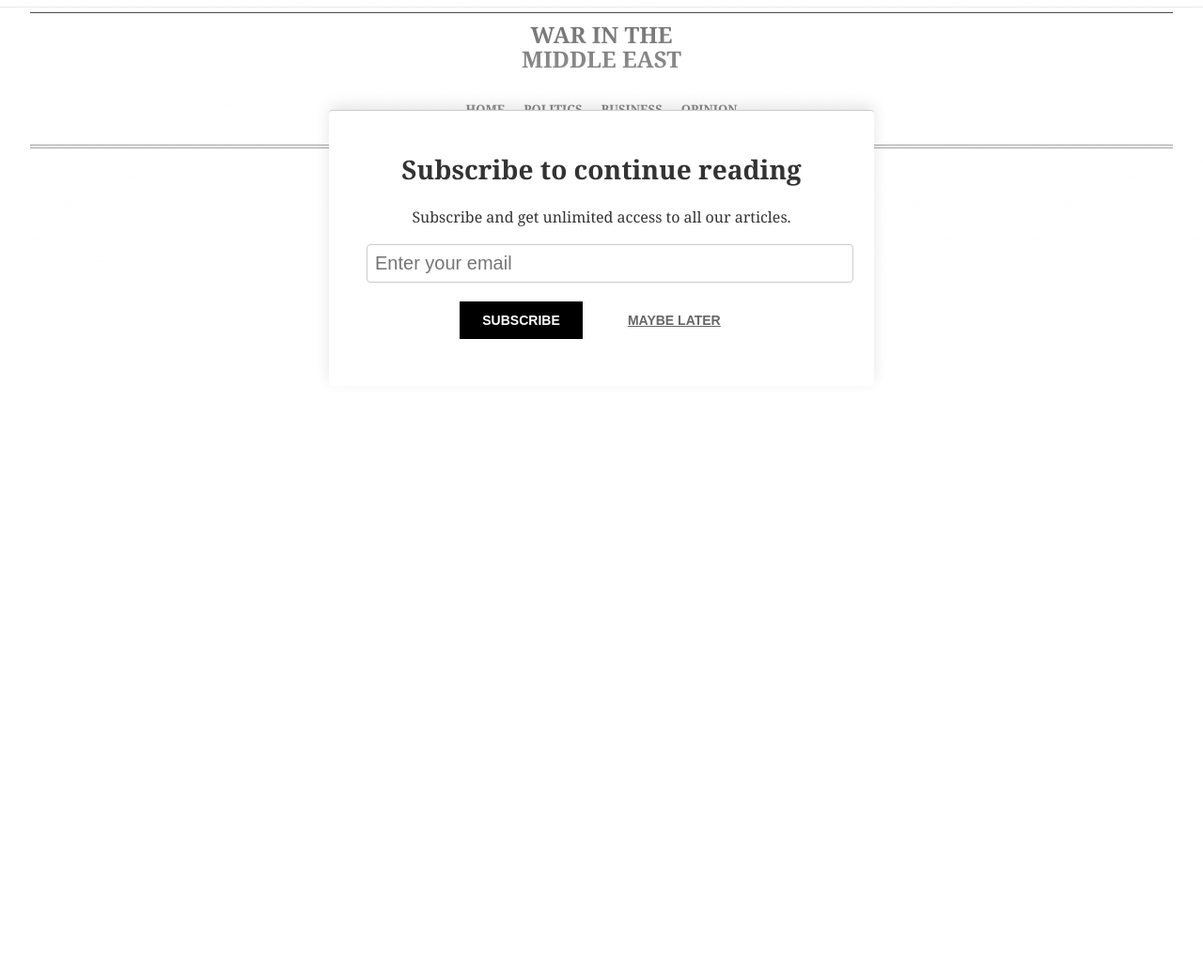
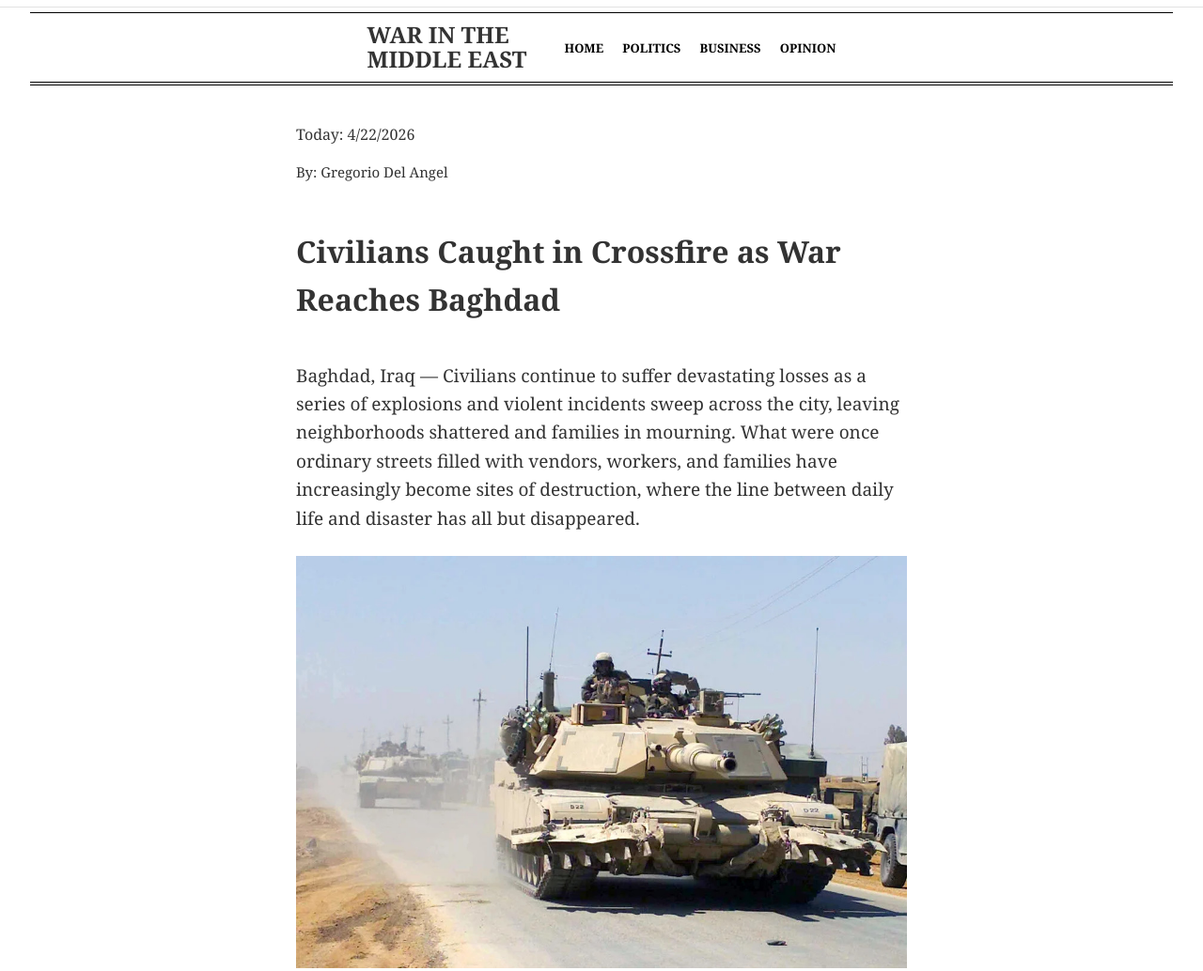
Before and after one commit to GregorioDAngel/Newspaper-Project, a plain HTML site: page Newspaper.html in a window 1280 px wide. Shown: the part 111-1145 px from the top of the page at 94% size. Before the commit the page ends 800 px from the top, so only its background shows below. Drawn offline with Linux system fonts and the light colour scheme.

Commit message:
Added article content

```diff
--- a/NYT.css
+++ b/NYT.css
@@ -31,20 +31,27 @@ body {
 	border-bottom: 4px double #000;
 	margin: 5px auto;
 	max-width: 95%;
+	/* keep menu visible when scrolling */
+	position: sticky;
+	top: 0;
+	background-color: #fff; /* keep it readable over content */
+	z-index: 999;
 }
 
 .menu-bar {
 	display: flex;
-	flex-direction: column;
+	flex-direction: row;
 	align-items: center;
+	justify-content: center;
+	gap: 40px;
 	padding: 10px 0;
 }
 
 .headline {
-	text-align: center;
+	text-align: left;
 	font-weight: bold;
 	font-size: 24px;
-	margin-bottom: 10px;
+	margin: 0;
 	line-height: 1.1;
 	text-transform: uppercase;
 }
@@ -52,6 +59,7 @@ body {
 .nav-links {
 	list-style: none;
 	padding: 0;
+	margin: 0;
 	display: flex;
 	gap: 20px;
 }
@@ -86,6 +94,59 @@ body {
 	font-size: 19px;
 	color: #333;
 	margin-bottom: 25px;
+}
+
+.article-story {
+	display: flex;
+	justify-content: center;
+}
+
+.article-body {
+	max-width: 650px;
+	margin: 0 auto;
+}
+
+.article-body img {
+	display: block;
+	width: 100%;
+	height: auto;
+	margin-top: 20px;
+}
+
+.article-body p {
+	margin: 0 0 20px 20px;
+	text-align: left;
+}
+
+.article-story p {
+	font-size: 19px;
+	color: #333;
+	margin-bottom: 25px;
+}
+
+#article-story {
+	font-size: 19px;
+	color: #333;
+	margin-bottom: 25px;
+}
+
+#date {
+	text-align: left; /* not centered */
+}
+
+#today {
+	display: inline-block;
+	width: 25%; /* 1/4 of the page (within content area) */
+	text-align: left; /* text inside also left-aligned */
+}
+
+#author {
+	font-size: 15px;
+	color: #333;
+	margin-bottom: 25px;
+	display: inline-block;
+	width: 25%; /* 1/4 of the page (within content area) */
+	text-align: left; /* text inside also left-aligned */
 }
 
 /* Paywall Overlay */
--- a/Newspaper.html
+++ b/Newspaper.html
@@ -17,33 +17,76 @@
 					<span>Middle East</span>
 				</div>
 				<ul class="nav-links">
-					<span>
-						<a href="">
-							<span>Home</span>
-						</a>
-					</span>
-					<span>
-						<a href="">
-							<span>Politics</span>
-						</a>
-					</span>
-					<span>
-						<a href="">
-							<span>Business</span>
-						</a>
-					</span>
-					<span>
-						<a href="">
-							<span>Opinion</span>
-						</a>
-					</span>
+					<li>
+						<a href="https://github.com/GregorioDAngel"> Home </a>
+					</li>
+					<li>
+						<a href=""> Politics </a>
+					</li>
+					<li>
+						<a href=""> Business </a>
+					</li>
+					<li>
+						<a href=""> Opinion </a>
+					</li>
 				</ul>
 			</nav>
 		</div>
 		<!-- Content -->
-		<div class="content" id="content" align="center">
-			<img src="" alt="" />
-			<p>This is premium article text... (your article goes here)</p>
+		<div class="content" id="content">
+			<div id="date">
+				Today: <span id="today"></span><br />
+				<p id="author">By: Gregorio Del Angel</p>
+			</div>
+			<div id="article-title">
+				<h1>Civilians Caught in Crossfire as War Reaches Baghdad</h1>
+			</div>
+			<div class="article-story" id="article-story">
+				<div id="article-body">
+					<p>
+						Baghdad, Iraq — Civilians continue to suffer devastating losses as a
+						series of explosions and violent incidents sweep across the city,
+						leaving neighborhoods shattered and families in mourning. What were
+						once ordinary streets filled with vendors, workers, and families
+						have increasingly become sites of destruction, where the line
+						between daily life and disaster has all but disappeared.
+					</p>
+					<img
+						src="IraqWar.jpg"
+						alt="Soldiers going down an empty street manning a tank"
+					/>
+					<p>
+						Witnesses describe scenes of chaos following recent bombings, with
+						cars engulfed in flames, buildings reduced to rubble, and injured
+						civilians crying out for help. Emergency responders arrive quickly,
+						but the scale of destruction often overwhelms available resources.
+						Many victims are ordinary citizens—day laborers, shopkeepers, and
+						passersby—caught in the wrong place at the wrong time. <br /><br />
+						Hospitalsacross Baghdad are struggling to keep up with the influx of
+						wounded. Medical staff work tirelessly, often with limited supplies,
+						as they treat burns, shrapnel wounds, and other life-threatening
+						injuries. Meanwhile, families search desperately for missing loved
+						ones, sometimes only to find them among the dead.<br /><br />
+						Beyond the physical toll, the psychological impact on civilians is
+						profound. Residents report living in a constant state of fear, where
+						even routine activities such as commuting to work or visiting the
+						market carry life-threatening risks. Over time, many have become
+						desensitized to the violence, viewing each new explosion as part of
+						an unending cycle rather than an isolated tragedy.<br /><br />
+						Officials have pledged to improve security and prevent further
+						attacks, but confidence among the public remains low. Critics argue
+						that efforts have focused more on controlling information than
+						addressing the root causes of the violence. As investigations
+						continue, many questions remain unanswered, leaving civilians to
+						navigate an environment where safety is never guaranteed.
+						<br /><br />
+						For the people of Baghdad, the cost of this violence is deeply
+						personal. Each casualty represents not just a statistic, but a life
+						interrupted—a family altered forever. And as the cycle of violence
+						persists, so too does the uncertainty of what tomorrow may bring.
+					</p>
+				</div>
+			</div>
 		</div>
 
 		<!-- Paywall overlay -->
@@ -64,6 +107,10 @@
 				<button id="paywall-close-btn">Maybe later</button>
 			</div>
 		</div>
-		<script src="Newspaper.js"></script>
+		<!--<script src="Newspaper.js"></script> -->
+		<script>
+			document.getElementById("today").innerHTML =
+				new Date().toLocaleDateString();
+		</script>
 	</body>
 </html>
--- a/Newspaper.js
+++ b/Newspaper.js
@@ -32,6 +32,7 @@ document.addEventListener("DOMContentLoaded", function () {
 	if (subscribeBtn) {
 		subscribeBtn.addEventListener("click", function () {
 			alert("Thank you for subscribing!");
+			window.open("tip.html", "_blank");
 			unlockContent();
 		});
 	}
@@ -95,10 +96,4 @@ document.addEventListener("DOMContentLoaded", function () {
 			lockContent();
 		});
 	}
-
-	if (subscribeBtn) {
-		subscribeBtn.addEventListener("click", function () {
-			window.open("tip.html", "_blank");
-		});
-	}
 });
```
Also changed, not shown: IraqWar.jpg (added).
